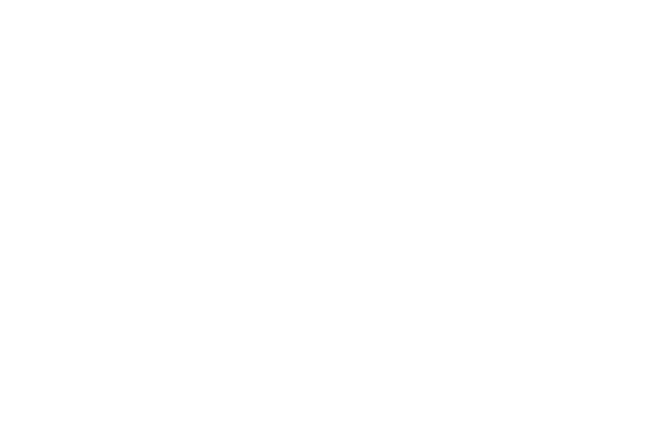
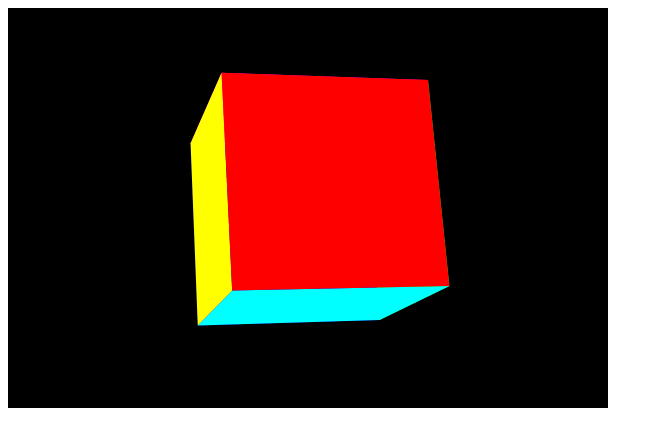
Before and after one commit to theDrake/webgl-experiments, a plain HTML site: page cube.html in a window 1280 px wide. Shown: the whole page, without its empty margins (0-663 px from the left). Drawn offline with Linux system fonts and the light colour scheme.

Commit message:
Fix typo in cube.html

```diff
--- a/cube.html
+++ b/cube.html
@@ -2,7 +2,7 @@
 <html>
   <head>
     <title>HTML5 Experiment: A Rotating Solid Cube</title>
-    <script type="js/cube.js"></script>
+    <script src="js/cube.js"></script>
   </head>
   <body>
     <canvas id="thecanvas" width="600" height="400">
```
